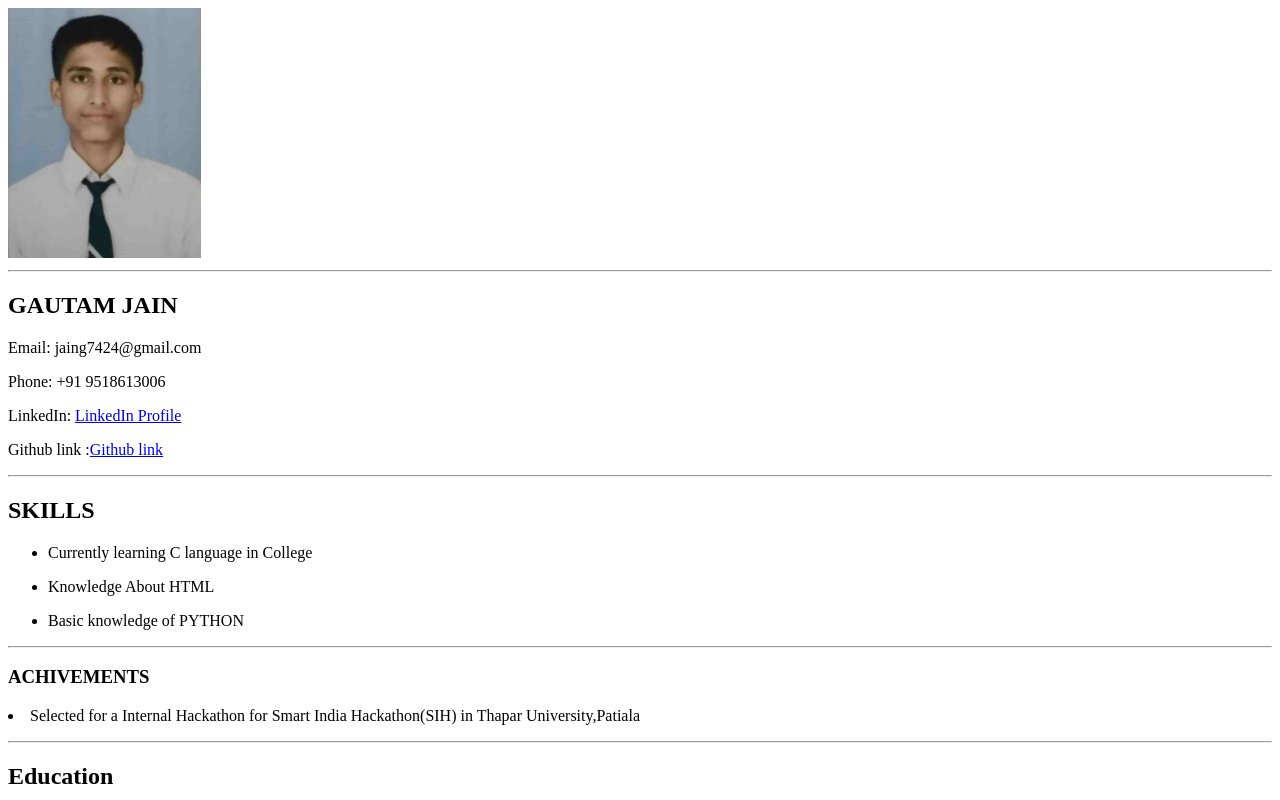
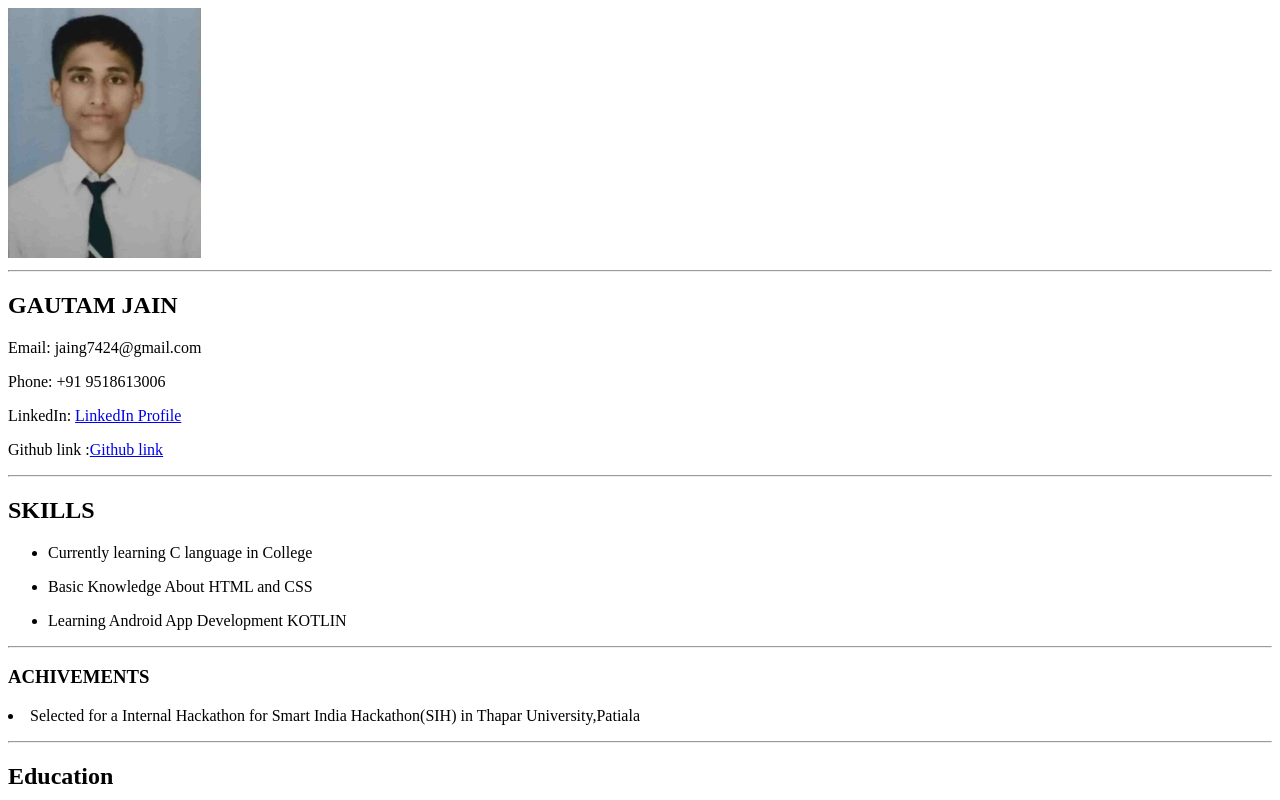
Before and after one commit to gautam070205/myPortfolio, a plain HTML site: page index.html in a window 1280 px wide. Shown: the top 800 px of the page. Drawn offline with Linux system fonts and the light colour scheme.

Commit message:
Update index.html

```diff
--- a/index.html
+++ b/index.html
@@ -28,8 +28,8 @@
         <ul>
             <li>
                 <p>Currently learning C language in College </p>
-                <li> <p>Knowledge About HTML</p>
-               <li> <P>Basic knowledge of PYTHON</P>
+                <li> <p>Basic Knowledge About HTML and CSS</p>
+               <li> <P>Learning Android App Development KOTLIN</P>
                 </li>
             </ul>
    <hr> <h3>ACHIVEMENTS</H3></hr>
```
